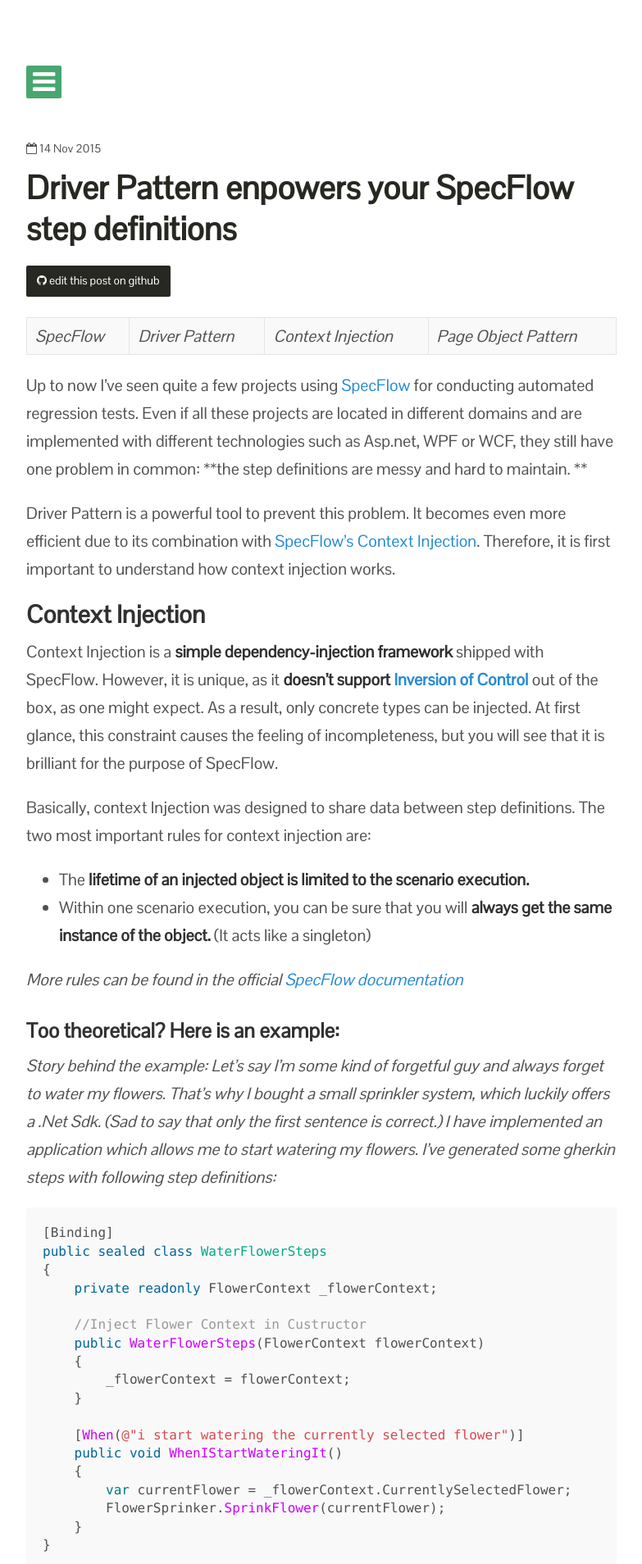
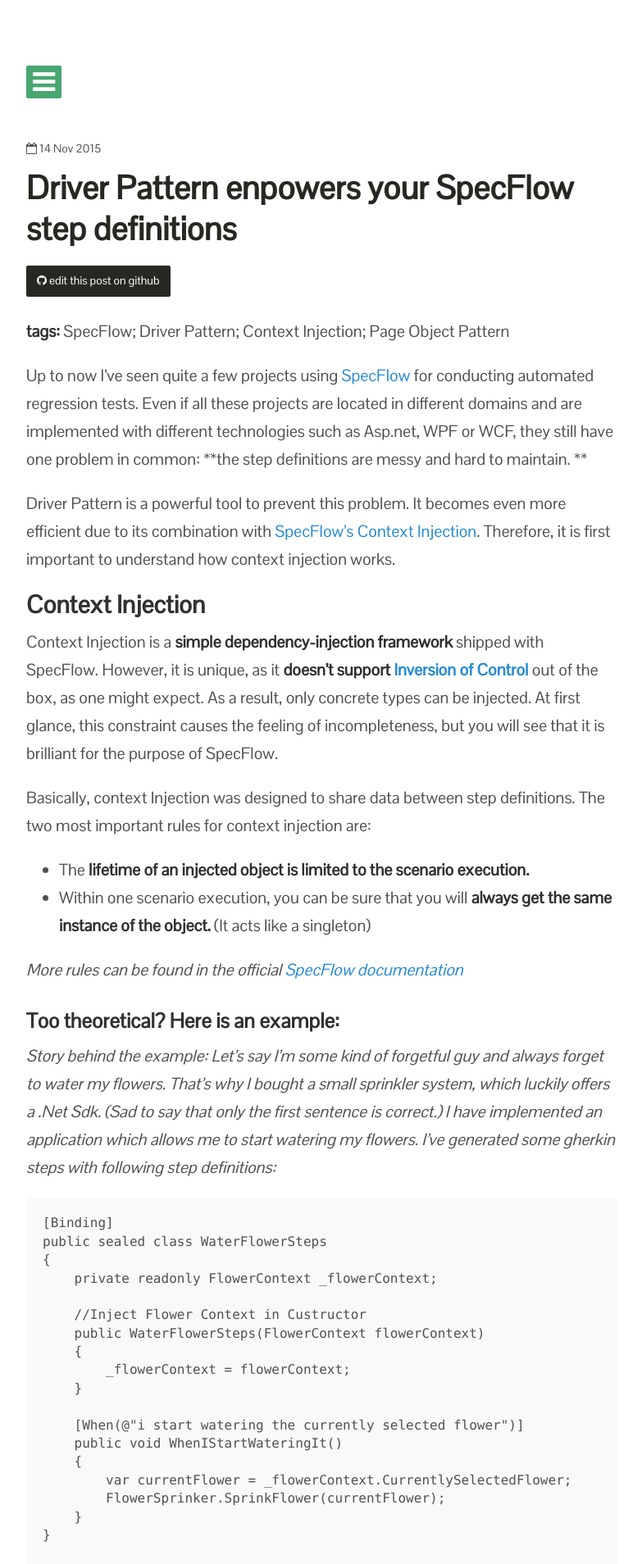
Before and after one commit to duffleit/duffleit.github.io-deprecated, a Jekyll site: the page built from _posts/2015-11-14-Driver-Pattern-enpowers-your-SpecFlow-step-definitions.md, in a window 1280 px wide. Shown: the top 1908 px of the page at 82% size, without its empty margins (248-1031 px from the left). Built offline with Jekyll 4.4.1, drawn with Linux system fonts in a browser that asks for light colours; nearby versions of some CDN libraries; some of the changed text lies outside the part shown.

Commit message:
Updated 2015-11-14-Driver-Pattern-enpowers-your-SpecFlow-step-definitions.md
Changed Tags
Changed Code Blocks

````diff
--- a/_posts/2015-11-14-Driver-Pattern-enpowers-your-SpecFlow-step-definitions.md
+++ b/_posts/2015-11-14-Driver-Pattern-enpowers-your-SpecFlow-step-definitions.md
@@ -3,7 +3,7 @@
 title: Driver Pattern enpowers your SpecFlow step definitions
 ---
 
-*SpecFlow* | *Driver Pattern* | *Context Injection* |  *Page Object Pattern*
+**tags:** SpecFlow;  Driver Pattern; Context Injection; Page Object Pattern
 
 Up to now I've seen quite a few projects using [SpecFlow](http://www.specflow.org) for conducting automated regression tests. Even if all these projects are located in different domains and are implemented with different technologies such as Asp.net, WPF or WCF, they still have one problem in common: **the step definitions are messy and hard to maintain. **
 
@@ -22,7 +22,7 @@
 ### Too theoretical? Here is an example:
 *Story behind the example: Let’s say I’m some kind of forgetful guy and always forget to water my flowers. That’s why I bought a small sprinkler system, which luckily offers a .Net Sdk. (Sad to say that only the first sentence is correct.) I have implemented an application which allows me to start watering my flowers. I've generated some gherkin steps with following step definitions:*
 
-```csharp
+```
 [Binding]
 public sealed class WaterFlowerSteps
 {
@@ -80,7 +80,7 @@
 
 Many step definitions I’ve seen look something like this:
 
-```csharp
+```
 [Binding]
 public sealed class WaterFlowerSteps
 {
@@ -124,7 +124,7 @@
 
 For this reason I created a `FlowerSprinkerDriver`, which holds all the **knowledge** about **how to perform** the **automation logic**:
 
-```csharp
+```
 public class FlowerSprinkerDriver
 {
     private FlowerSprinkerMock _flowerSprinkerMock;
````
